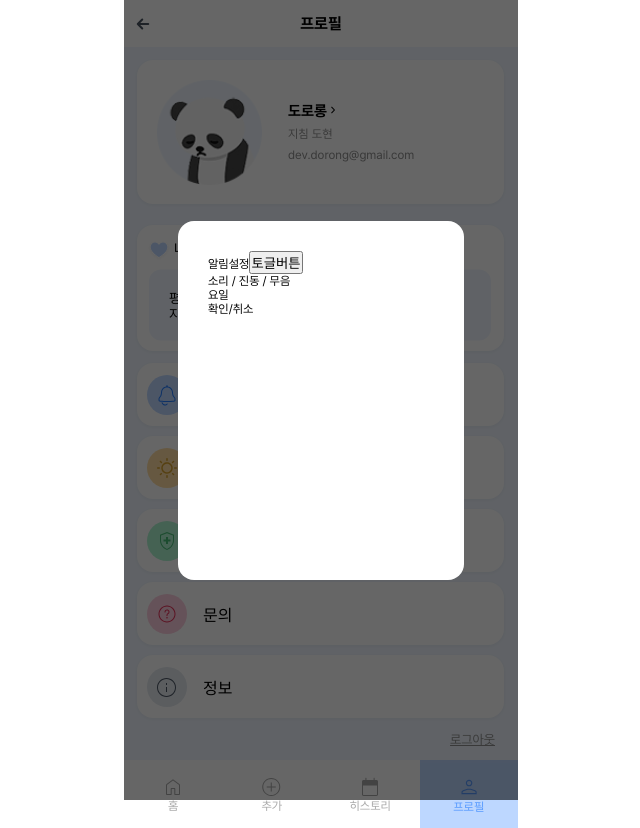
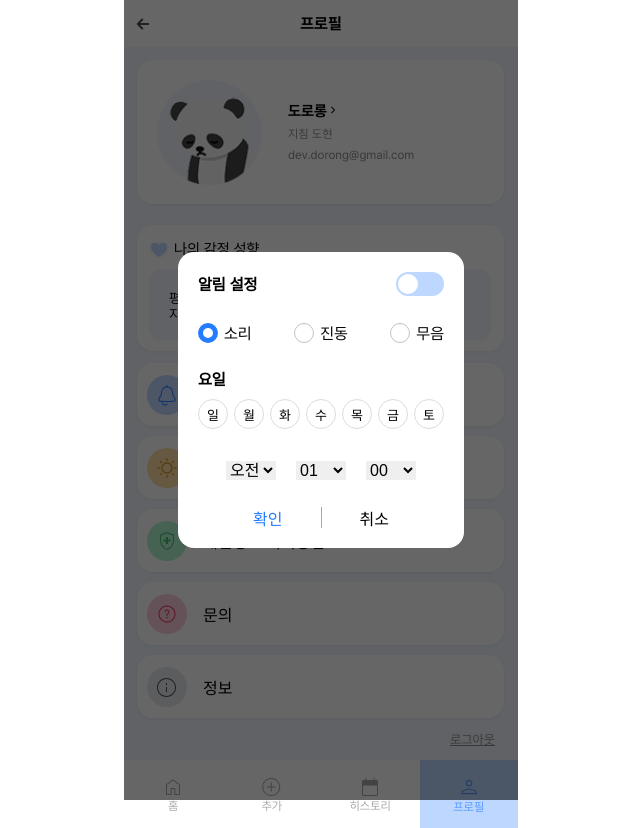
Before and after one commit to devgsheep/-mini-zoo_m, a React (Create React App) app: page /profile in a window 1280 px wide. Shown: the whole page, without its empty margins (319-959 px from the left). Built offline with nearby package versions, Linux system fonts and the light colour scheme.

Commit message:
[docs] 팝업창 작업중...

```diff
--- a/src/components/icons/button.js
+++ b/src/components/icons/button.js
@@ -29,9 +29,9 @@ export const DaysButton = styled.button`
   width: 30px;
   height: 30px;
   border-radius: 15px;
-  border: 1px solid ${colors.gray[200]};
+  border: ${({ state }) => (state ? `none` : `1px solid ${colors.gray[200]}`)};
   cursor: pointer;
-  :hover {
-    background-color: ${colors.gray[400]};
-  }
+  color: ${({ state }) => (state ? colors.white : colors.black)};
+  font-size: 13px;
+  font-weight: 400;
 `;
--- a/src/pages/Profile.jsx
+++ b/src/pages/Profile.jsx
@@ -1,6 +1,6 @@
 import styled from "@emotion/styled";
 import { fonts } from "../styles/fonts";
-import colors from "../styles/colors";
+import Alart from "./popup/profile/Alart";
 
 const Container = styled.div`
   width: 394px;
@@ -279,40 +279,11 @@ const NavItem = styled.li`
   color: #a8a8a8;
   cursor: pointer;
 `;
-const AlertPopUp = styled.div`
-  display: flex;
-  position: fixed;
-  z-index: 99999;
-  width: 394px;
-  height: 100%;
-  justify-content: center;
-  align-items: center;
-  background-color: rgba(0, 0, 0, 0.6);
-`;
-const AlertPopUpBox = styled.div`
-  width: 286px;
-  height: 359px;
-  background-color: ${colors.white};
-  border-radius: 16px;
-  padding: 30px;
-`;
 
 function Profile() {
   return (
     <Container>
-      <AlertPopUp>
-        <AlertPopUpBox>
-          <div>
-            <div>
-              <span>알림설정</span>
-              <button>토글버튼</button>
-            </div>
-            <div>소리 / 진동 / 무음</div>
-          </div>
-          <div>요일</div>
-          <div>확인/취소</div>
-        </AlertPopUpBox>
-      </AlertPopUp>
+      <Alart />
       <TopContainer>
         <SignWrap>
           <div>
--- a/src/pages/popup/profile/Alart.jsx
+++ b/src/pages/popup/profile/Alart.jsx
@@ -1,6 +1,7 @@
 import styled from "@emotion/styled";
 import colors from "../../../styles/colors";
 import {
+  DaysButton,
   TogleButton,
   TogleButtonCircle,
 } from "../../../components/icons/button";
@@ -25,7 +26,7 @@ const AlertPopUp = styled.div`
 `;
 const AlertPopUpBox = styled.div`
   width: 286px;
-  height: 359px;
+  height: auto;
   background-color: ${colors.white};
   border-radius: 16px;
   padding: 20px;
@@ -43,6 +44,46 @@ const AlertButtonWrap = styled.div`
     font-weight: 700;
   }
 `;
+// 추후 삭제예정
+const SoundSelectWrap = styled.div`
+  display: flex;
+  justify-content: space-between;
+  gap: 20px;
+`;
+
+const HiddenRadio = styled.input`
+  display: none;
+`;
+
+const StyledRadioLabel = styled.label`
+  display: flex;
+  align-items: center;
+  gap: 6px;
+  cursor: pointer;
+  font-size: 16px;
+  font-weight: 500;
+  color: ${colors.black};
+
+  &::before {
+    content: "";
+    display: inline-block;
+    width: 20px;
+    height: 20px;
+    border: 1px solid ${colors.gray[300]};
+    border-radius: 50%;
+    background-color: white;
+    box-sizing: border-box;
+  }
+
+  ${({ checked }) =>
+    checked &&
+    `
+    &::before {
+      border: 5px solid ${colors.blue[500]};
+      background-color: white;
+    }
+  `}
+`;
 const DaysWrap = styled.div`
   margin-bottom: 5px;
   span {
@@ -54,24 +95,60 @@ const DaysWrap = styled.div`
   flex-direction: column;
   gap: 10px;
 `;
-const DaysButton = styled.button`
-  background-color: ${({ state }) => (state ? colors.blue[500] : colors.white)};
-  width: 30px;
-  height: 30px;
-  border-radius: 15px;
-  border: ${({ state }) => (state ? `none` : `1px solid ${colors.gray[200]}`)};
-  cursor: pointer;
-  color: ${({ state }) => (state ? colors.white : colors.black)};
-  font-size: 13px;
-  font-weight: 400;
-`;
 
 const DaysButtonWrap = styled.div`
   display: flex;
   justify-content: space-between;
 `;
+const ButtonContainer = styled.div`
+  display: flex;
+  width: 100%;
+  flex-direction: column;
+  align-items: center;
+`;
+
+const ButtonWrap = styled.div`
+  display: flex;
+  width: 203px;
+  height: 21px;
+  justify-content: center;
+  align-items: center;
+  gap: 38px;
+`;
+
+const ButtonOK = styled.button`
+  border: none;
+  background: none;
+  color: ${colors.blue[500]};
+  text-align: center;
+  font-size: 16px;
+`;
+const ButtonCC = styled.button`
+  border: none;
+  background: none;
+  text-align: center;
+  font-size: 16px;
+`;
+
+const Span = styled.span`
+  width: 1px;
+  height: 21px;
+  background: ${colors.gray[400]};
+`;
+const Select = styled.select`
+  width: 50px;
+  font-size: 16px;
+  border: none;
+`;
+const TimeWrapper = styled.div`
+  display: flex;
+  justify-content: center;
+  align-items: center;
+  gap: 20px;
+`;
 
 const days = ["일", "월", "화", "수", "목", "금", "토"];
+const sounds = ["sound", "vibration", "silent"];
 
 function Alart() {
   //js
@@ -81,8 +158,18 @@ function Alart() {
     setIsOn(state => !state);
   };
 
+  // 추후 삭제예정
+  const [selectedSound, setSelectedSound] = useState("sound");
+  const handleSoundChange = e => {
+    setSelectedSound(e.target.value);
+  };
+  const labelMap = {
+    sound: "소리",
+    vibration: "진동",
+    silent: "무음",
+  };
+
   const [selectedDays, setSelectedDays] = useState([]);
-
   const handleDayToggle = day => {
     setSelectedDays(prev =>
       prev.includes(day) ? prev.filter(d => d !== day) : [...prev, day],
@@ -100,7 +187,29 @@ function Alart() {
               <TogleButtonCircle state={isOn}></TogleButtonCircle>
             </TogleButton>
           </AlertButtonWrap>
-          <div>소리 / 진동 / 무음</div>
+          {/* 추후 안트디자인 수업이후 넣을예정 */}
+          <SoundSelectWrap>
+            {sounds.map(item => {
+              return (
+                <div key={item}>
+                  <HiddenRadio
+                    type="radio"
+                    id={item}
+                    name="sounds"
+                    value={item}
+                    checked={selectedSound === item}
+                    onChange={handleSoundChange}
+                  />
+                  <StyledRadioLabel
+                    htmlFor={item}
+                    checked={selectedSound === item}
+                  >
+                    {labelMap[item]}
+                  </StyledRadioLabel>
+                </div>
+              );
+            })}
+          </SoundSelectWrap>
           <DaysWrap>
             <span>요일</span>
             <DaysButtonWrap>
@@ -117,7 +226,30 @@ function Alart() {
               })}
             </DaysButtonWrap>
           </DaysWrap>
-          <div>확인/취소</div>
+          {/* 시계부분 */}
+          <TimeWrapper>
+            <Select id="ampm" name="timer">
+              <option value="am">오전</option>
+              <option value="pm">오후</option>
+            </Select>
+            <Select>
+              <option value="hour">01</option>
+              <option value="hour">02</option>
+              <option value="hour">03</option>
+              <option value="hour">04</option>
+            </Select>
+            <Select>
+              <option value="minite">00</option>
+              <option value="minite">05</option>
+            </Select>
+          </TimeWrapper>
+          <ButtonContainer>
+            <ButtonWrap>
+              <ButtonOK>확인</ButtonOK>
+              <Span />
+              <ButtonCC>취소</ButtonCC>
+            </ButtonWrap>
+          </ButtonContainer>
         </AlertPopUpBox>
       </AlertPopUp>
     </Container>
```
Also changed, not shown: src/components/icons/SimpleTimePicker.jsx (added, +72 -0 lines).
